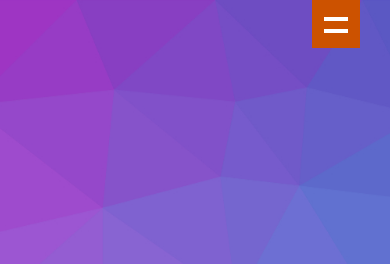
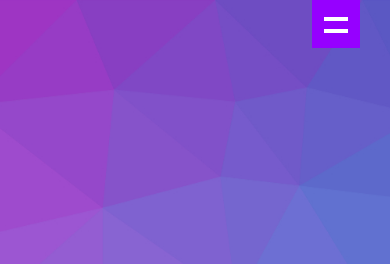
Before and after one commit to EightMilesEight/eightmileseight.github.io, a plain HTML site: page index.html in a window 390 px wide. Shown: the top 264 px of the page. Drawn offline with nearby package versions, Linux system fonts and the light colour scheme; files whose address does not match are found by name.

Commit message:
Update media-queries.css

```diff
--- a/css/media-queries.css
+++ b/css/media-queries.css
@@ -112,7 +112,7 @@
 	   width: 48px;
 		height: 48px;
 		text-align: left;
-		background-color: #CC5200;
+		background-color: #9600FF;
 		position: relative;
       border: none;
       float: right;
```
